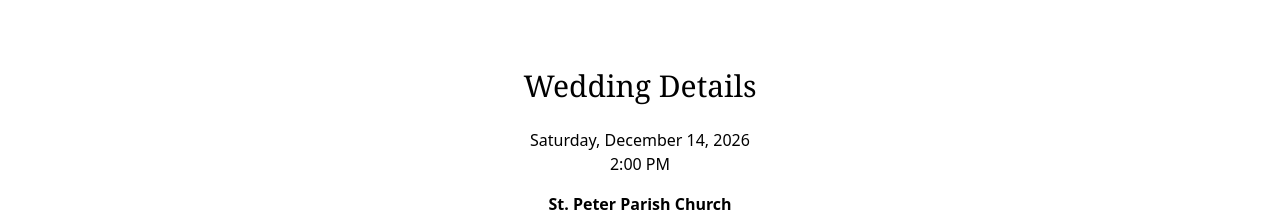
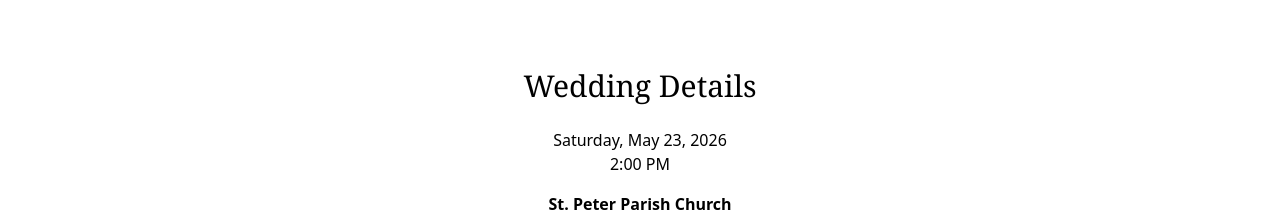
Before and after one commit to bryancaranza/wedding-invitation-app, a React (Vite) app: page / in a window 1280 px wide. Shown: the part 1020-1238 px from the top of the page. Built offline with nearby package versions, Linux system fonts and the light colour scheme.

Commit message:
fix date

```diff
--- a/src/pages/Home.tsx
+++ b/src/pages/Home.tsx
@@ -107,7 +107,7 @@ const Home = () => {
         {/* WEDDING DETAILS */}
         <section className="py-20 px-6 bg-white/80 text-black text-center">
           <h2 className="text-3xl font-serif mb-6">Wedding Details</h2>
-          <p>Saturday, December 14, 2026</p>
+          <p>Saturday, May 23, 2026</p>
           <p>2:00 PM</p>
           <p className="mt-4 font-semibold">St. Peter Parish Church</p>
           <p>Reception to follow</p>
```
